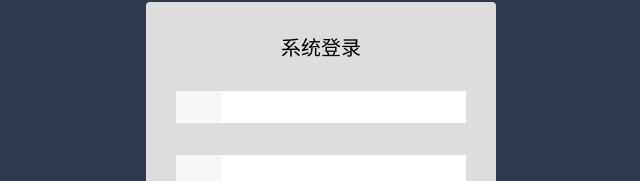
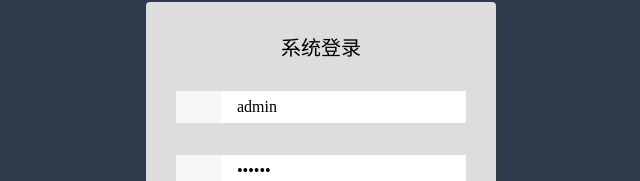
Before and after one commit to Michael-lzg/vue-management, a Vue app: page / in a window 1280 px wide. Shown: the part 148-329 px from the top of the page, without its empty margins (319-959 px from the left). Built offline with nearby package versions, Linux system fonts and the light colour scheme; a small style sheet from the web is missing.

Commit message:
修改webpack插件

```diff
--- a/src/views/login.vue
+++ b/src/views/login.vue
@@ -23,8 +23,8 @@
 export default {
   data () {
     return {
-      name: '',
-      password: '',
+      name: 'admin',
+      password: 'aaa123',
       tsName: '',
       tsPassword: ''
     }
--- a/src/views/pages/adminIndex.vue
+++ b/src/views/pages/adminIndex.vue
@@ -6,7 +6,7 @@
           <img src="../../assets/img/admin.jpg" alt="" width="120">
         </div>
         <div class="info">
-          <div class="name">michael</div>
+          <div class="name">admin</div>
           <div class="job c8">web前端开发</div>
           <div class="tag">
             <el-tag>Vue</el-tag>
```
Also changed, not shown: 1 other file (tests, documents, lock files or other folders).
